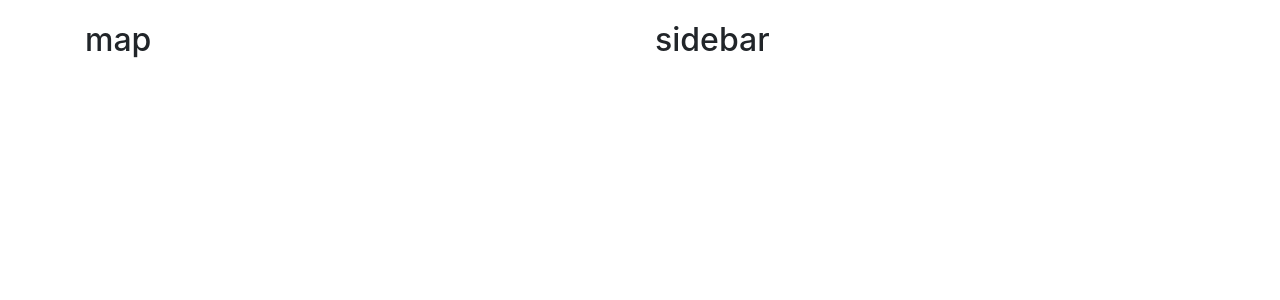
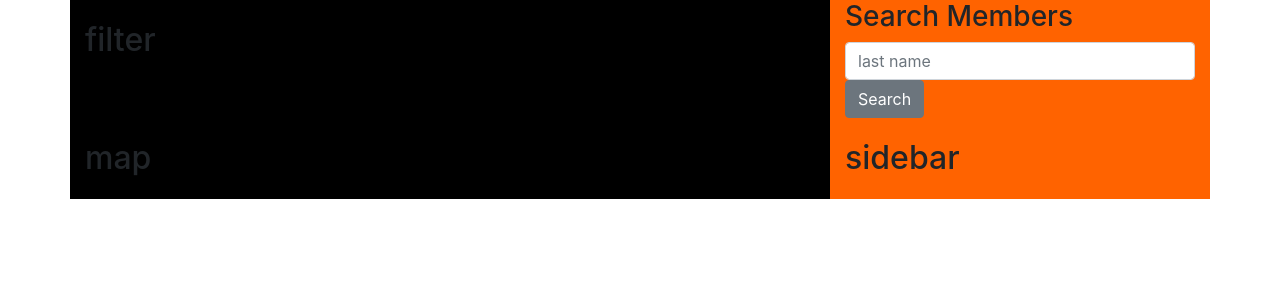
Before and after one commit to theodorewahle/dali-dashboard, a React (Create React App) app: page / in a window 1280 px wide. Shown: the top 300 px of the page. Built offline with nearby package versions, Linux system fonts and the light colour scheme.

Commit message:
stubbed out search bar with some reactstrap components

```diff
--- a/src/App.js
+++ b/src/App.js
@@ -1,19 +1,28 @@
 import React, { Component } from 'react';
 import { Container, Row, Col } from 'reactstrap'
 import logo from './logo.svg';
+import Search from './screens/Search'
 import './App.css';
 
 class App extends Component {
   render() {
     return (
       <Container>
-      <Row>
-        <Col>
-        <h1>map</h1>
-        </Col>
-        <Col>
-        <h1>sidebar</h1>
-        </Col>
+        <Row>
+          <Col className="bg-black" xs="8">
+            <h1>filter</h1>
+          </Col>
+          <Col className="bg-orange" xs="4">
+            <Search/>
+          </Col>
+        </Row>
+        <Row>
+          <Col className="bg-black" xs="8">
+            <h1>map</h1>
+          </Col>
+          <Col className="bg-orange" xs="4">
+            <h1>sidebar</h1>
+          </Col>
         </Row>
       </Container>
     );
--- /dev/null
+++ b/src/screens/Search.js
@@ -0,0 +1,20 @@
+import React, { Component} from 'react'
+import { Input, InputGroup, Button, Row, Col } from 'reactstrap'
+
+class Search extends Component {
+  render() {
+    return (
+      <Row>
+      <Col>
+      <h3>Search Members</h3>
+      <InputGroup>
+        <Input placeholder="last name" />
+      </InputGroup>
+      <Button>Search</Button>
+      </Col>
+      </Row>
+    )
+  }
+}
+
+export default Search
```
Also changed, not shown: src/screens/Filter.js (added).
